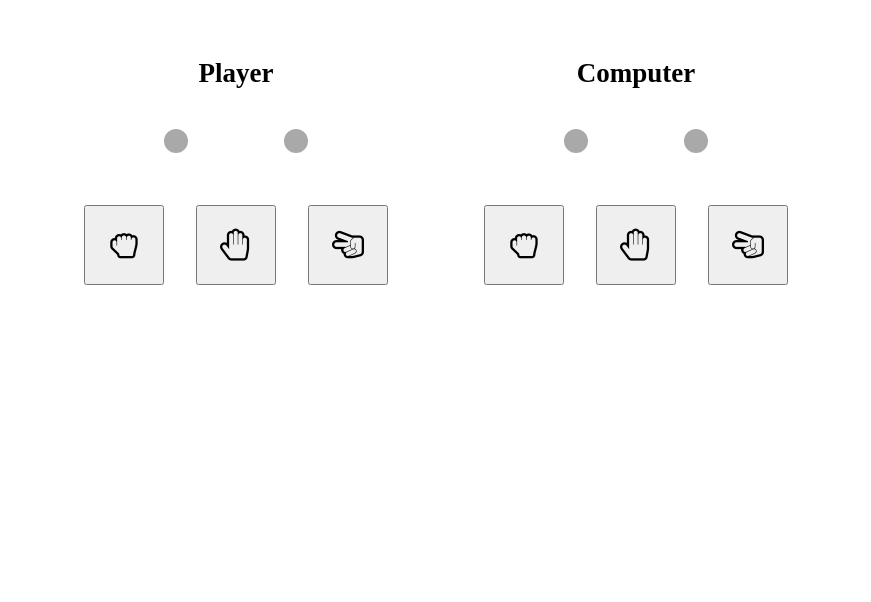
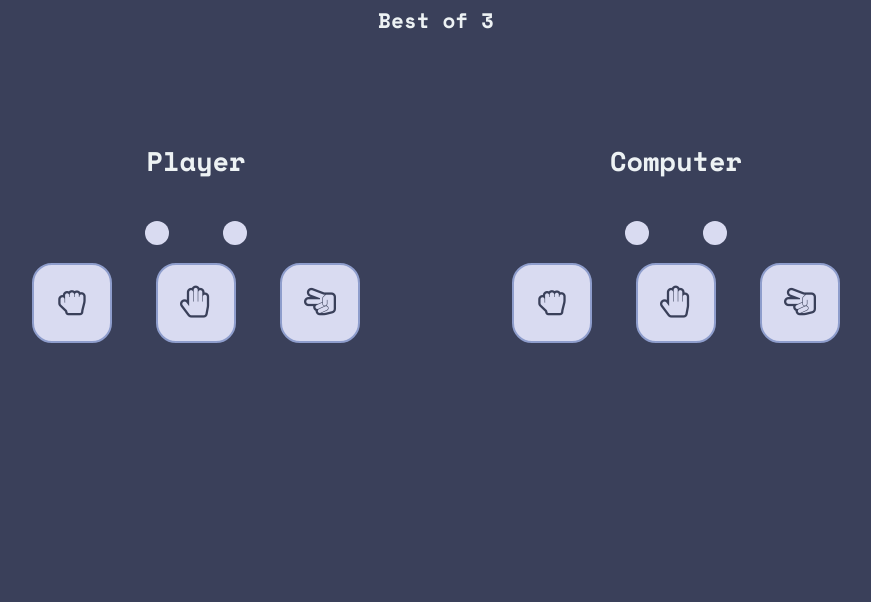
Before and after one commit to fummbly/Odin-RPS, a plain HTML site: page index.html in a window 1280 px wide. Shown: the part 198-800 px from the top of the page, without its empty margins (204-1075 px from the left). Drawn offline with nearby package versions, Linux system fonts and the light colour scheme.

Commit message:
Game Finishsed
Finished Styling the website and polishing the effects

```diff
--- a/index.html
+++ b/index.html
@@ -6,6 +6,9 @@
     <meta name="viewport" content="width=device-width, initial-scale=1.0">
     <link rel="stylesheet" href="styles.css">
     <link rel="stylesheet" href="https://maxcdn.bootstrapcdn.com/font-awesome/4.6.3/css/font-awesome.min.css" type="text/css">
+    <link rel="preconnect" href="https://fonts.googleapis.com">
+    <link rel="preconnect" href="https://fonts.gstatic.com" crossorigin>
+    <link href="https://fonts.googleapis.com/css2?family=Space+Mono:wght@400;700&display=swap" rel="stylesheet">
 
     <title>Rock Paper Scissors</title>
 </head>
@@ -21,11 +24,11 @@
                     <li id="p-1" class="point-dot"></li>
                     <li id="p-2" class="point-dot"></li>
                 </ul>
-                <ul id="player-buttons" class="button-container">
-                    <li><button id="rock"><i class="fa fa-hand-rock-o"></i></button></li>
-                    <li><button id="paper"><i class="fa fa-hand-paper-o"></i></button></li>
-                    <li><button id="scissors"><i class="fa fa-hand-scissors-o"></i></button></li>
-                </ul>
+                <div id="player-buttons" class="button-container">
+                    <button id="rock"><i class="fa fa-hand-rock-o"></i></button>
+                    <button id="paper"><i class="fa fa-hand-paper-o"></i></button>
+                    <button id="scissors"><i class="fa fa-hand-scissors-o"></i></button>
+                </div>
             </div>
             <div id="computer-side" class="side">
                 <h2>Computer</h2>
@@ -33,11 +36,11 @@
                     <li id="c-1" class="point-dot"></li>
                     <li id="c-2" class="point-dot"></li>
                 </ul>
-                <ul id="computer-buttons" class="button-container">
-                    <li><button><i class="fa fa-hand-rock-o"></i></button></li>
-                    <li><button><i class="fa fa-hand-paper-o"></i></button></li>
-                    <li><button><i class="fa fa-hand-scissors-o"></i></button></li>
-                </ul>
+                <div id="computer-buttons" class="button-container">
+                    <button><i class="fa fa-hand-rock-o"></i></button>
+                    <button><i class="fa fa-hand-paper-o"></i></button>
+                    <button><i class="fa fa-hand-scissors-o"></i></button>
+                </div>
             </div>
 
         </div>
--- a/rps.js
+++ b/rps.js
@@ -45,12 +45,14 @@ function restartGame() {
     computerScore = 0;
     overlay.classList.remove('active')
     game.classList.remove('hide')
+    resultText.innerHTML = ""
     for(child of playerPoints) {
         child.classList.remove('point')
     }
     for(child of computerPoints) {
         child.classList.remove('point')
     }
+    unhideButtons()
 }
 
 function computerMove() {
@@ -64,12 +66,10 @@ function addPoint(person) {
     switch(person) {
         case 1:
             playerScore++
-            console.log("Player Score: ",playerScore)
             playerPoints[playerScore - 1].classList.add('point')
             break;
         case 2:
             computerScore++;
-            console.log("Computer Score: ",computerScore)
             computerPoints[computerScore - 1].classList.add('point')
             break
     }
@@ -78,18 +78,19 @@ function addPoint(person) {
 function compareMoves(player, computer) {
     if(player === computer) {
         resultText.innerHTML = "Tie"
-        return;
+        return 0
     }
     else if((player === 1 && computer === 3) ||
             (player === 2 && computer === 1) ||
             (player === 3 && computer === 2)) {
                 addPoint(1)
                 resultText.innerHTML = "Player wins"
-                return
+                return 1;
             }
     else {
         resultText.innerHTML = "Computer wins"
         addPoint(2)
+        return 2;
     }
 }
 
@@ -101,11 +102,13 @@ function hideButtons(playerSelection, computerSelection) {
 
     playerButtons[playerSelection - 1].classList.remove('hide')
 
+
     for(child of computerButtons) {
         child.classList.add('hide')
     }
 
     computerButtons[computerSelection - 1].classList.remove('hide')
+
 
 }
 
@@ -126,11 +129,10 @@ function handleClick(selection) {
         return
     }
 
-    console.log('game continues')
+    const computerSelection = computerMove()
 
-    const computerSelection = computerMove()
-    hideButtons(selection, computerSelection)
     const outcome = compareMoves(selection, computerSelection)
+    hideButtons(selection, computerSelection, outcome)
     setTimeout(unhideButtons, 2000)
     if(gameOver()) {
         return
--- a/styles.css
+++ b/styles.css
@@ -1,16 +1,37 @@
+:root {
+    --dark-blue: #3A405A;
+    --light-blue: #8E9DCC;
+    --light-grey: #D9DBF1;
+    --white: #edf2f4;
+    --medium-red: #ef233c;
+    --dark-red: #B10F2E;
+    --green: #0FC27E;
+}
+
+
+
 body {
     font-size: 18px;
+    font-family: 'Space Mono', monospace;
+    background-color: var(--dark-blue);
+    color: var(--white);
     margin: 0;
     padding: 5rem 10rem;
     display: flex;
     flex-direction: column;
     align-items: center;
+    justify-content: center;
 }
 
-#title,
-#subtitle {
-    text-align: center;
+
+#game {
+    display: flex;
+    flex-direction: column;
+    justify-content: center;
+    align-items: center;
+    width: 75vw;
 }
+
 ul {
     list-style: none;
     padding: 0;
@@ -20,6 +41,7 @@ ul {
     display: flex;
     justify-content: space-evenly;
     padding: 1rem 2rem;
+    width: 100%;
 }
 
 .side {
@@ -28,16 +50,17 @@ ul {
     align-items: center;
     justify-content: center;
     padding: 0 2rem;
+    width: 50%;
 }
 
 .score-board {
     display: flex;
-    width: 100%;
     justify-content: space-evenly;
+    width: 50%;
 }
 
 .point-dot {
-    background-color: darkgray;
+    background-color: var(--light-grey);
     width: 1.5rem;
     aspect-ratio: 1;
     border-radius: 100%;
@@ -48,21 +71,28 @@ ul {
     display: flex;
     justify-content: space-evenly;
     align-items: center;
-
+    width: 100%;
 }
 
 .button-container button{
     width: 5rem;
     aspect-ratio: 1;
-    margin: 1rem;
     font-size: 2rem;
     transition: all 0.2s ease-in-out;
+    background-color: var(--light-grey);
+    color: var(--dark-blue);
+    border: 2px solid var(--light-blue);
+    border-radius: 25%;
 
+}
+
+#player-buttons button:hover {
+    background-color: var(--light-blue);
 }
 
 
 .point {
-    background-color: green;
+    background-color: var(--green);
 }
 
 
@@ -73,7 +103,8 @@ ul {
 
 #overlay {
     position: absolute;
-    background-color: aliceblue;
+    background-color: var(--white);
+    color: var(--dark-blue);
     padding: 5rem 8rem;
     border-radius: 5%;
     flex-direction: column;
@@ -84,7 +115,12 @@ ul {
 
 #restart {
     font-size: inherit;
+    color: inherit;
     font-weight: bold;
+    background-color: var(--green);
+    border: none;
+    padding: 1rem 2rem;
+    border-radius: 5%;
 }
 
 .inactive {
```
